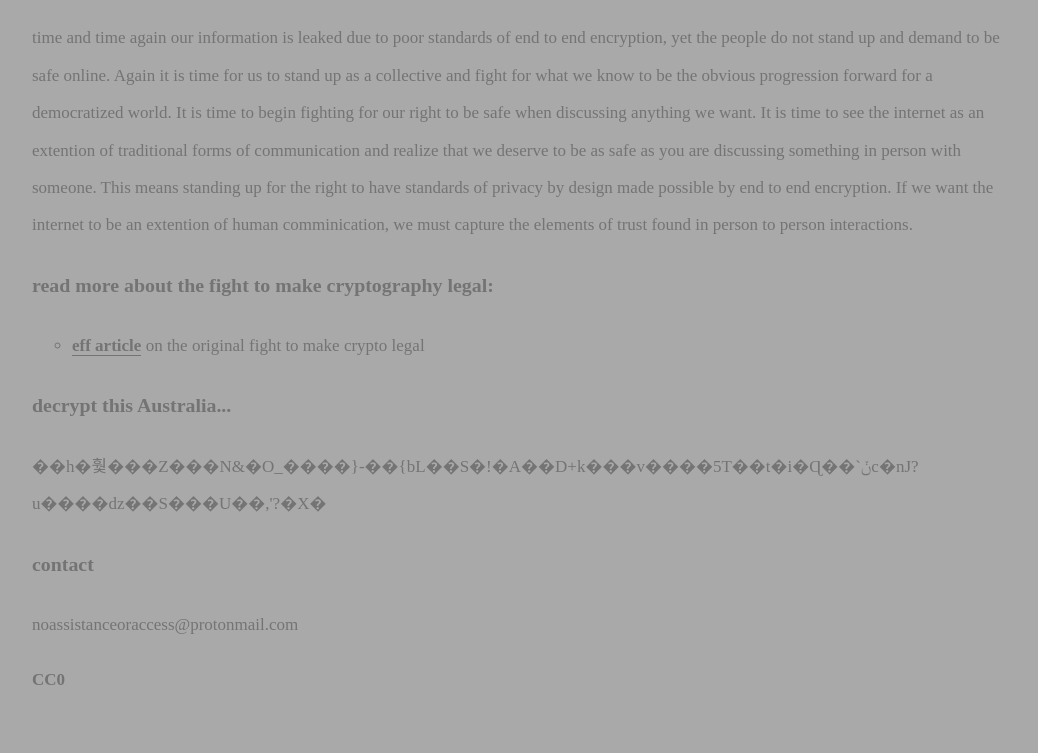
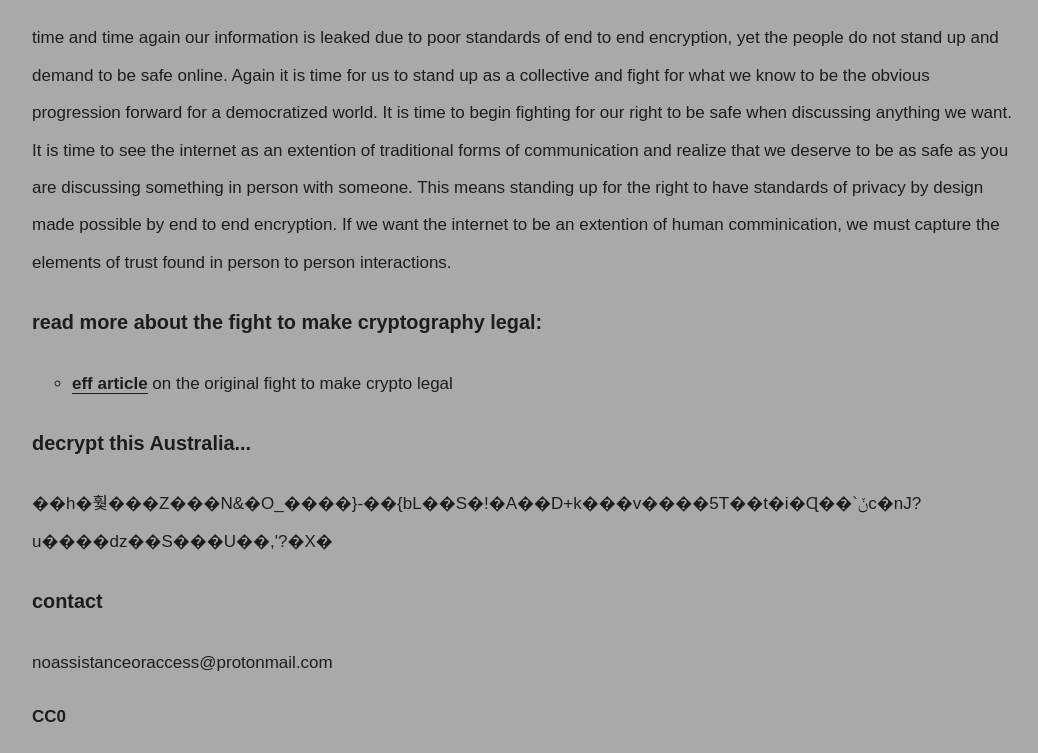
Before and after one commit to Scott-Morrison/noAssistanceOrAccess, a plain HTML site: page index.html in a window 1280 px wide. Shown: the part 101-854 px from the top of the page, without its empty margins (138-1176 px from the left). Before the commit the page ends 816 px from the top, so only its background shows below. Drawn offline with Linux system fonts and the light colour scheme.

Commit message:
Update index.css

```diff
--- a/index.css
+++ b/index.css
@@ -1,15 +1,15 @@
 body {
       margin: 1%
       auto; background: #a9a9a9;
-      color: #747474;
-      font-family: Ubuntu-Mono;
+      color: #1d1d1d;
+      font-family: Arial;
       font-size: 17px;
       max-width: 60em;
       line-height: 2.2;
     }
   a {
       border-bottom: 1.5px
-      solid #747474;
-      color: #747474;
+      solid #1d1d1d;
+      color: #1d1d1d;
       text-decoration: none;
     }
```
